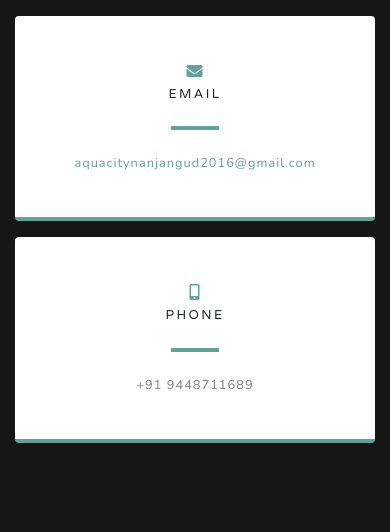
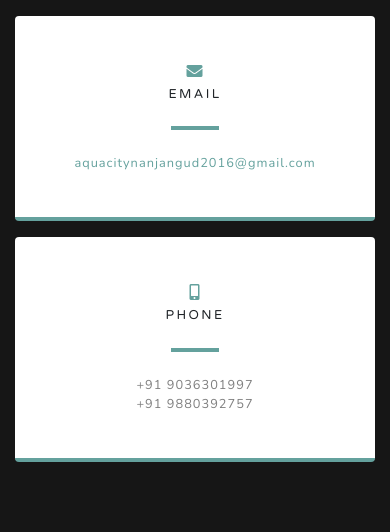
Before and after one commit to Mr-Sharma/aquacity, a website: page public/index.html in a window 390 px wide. Shown: the part 2956-3488 px from the top of the page. Drawn offline with nearby package versions, Linux system fonts and the light colour scheme.

Commit message:
added proper phone number

```diff
--- a/public/index.html
+++ b/public/index.html
@@ -184,7 +184,8 @@
                 <i class="fas fa-mobile-alt text-primary mb-2"></i>
                 <h4 class="text-uppercase m-0">Phone</h4>
                 <hr class="my-4">
-                <div class="small text-black-50">+91 9448711689</div>
+                <div class="small text-black-50">+91 9036301997</div>
+                <div class="small text-black-50">+91 9880392757</div>
               </div>
             </div>
           </div>
```
